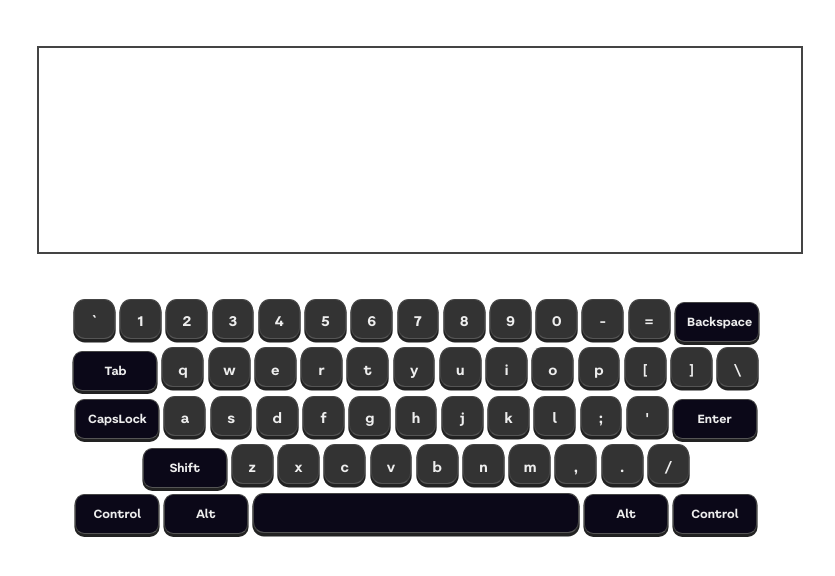
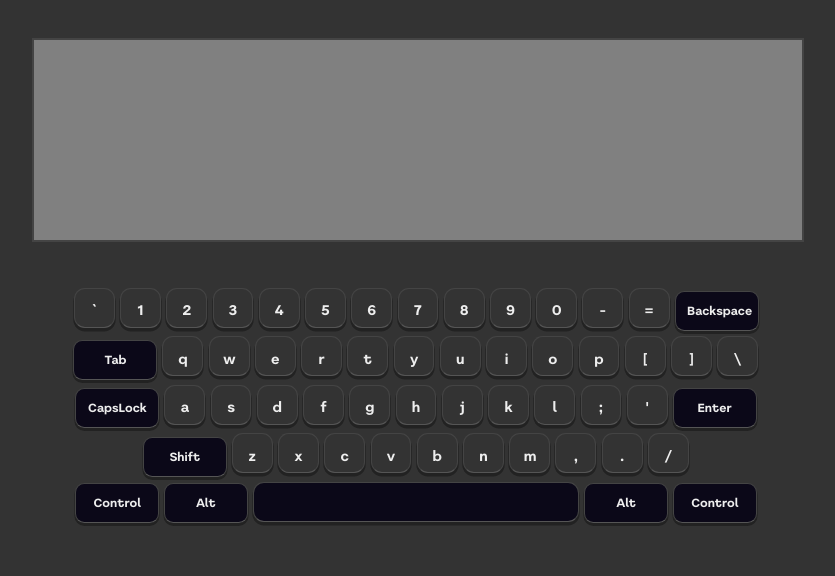
Before and after one commit to IHARNAZAROV/RSS-Virtual-Keyboard, a website: page index.html in a window 1280 px wide. Shown: the whole page, without its empty margins (224-1059 px from the left). Drawn offline with Linux system fonts and the light colour scheme.

Commit message:
feat: recolor input

```diff
--- a/index.js
+++ b/index.js
@@ -195,7 +195,7 @@ class Keyboard {
         default: {
           let lenguageLetter;
           if (!this.properties.isRussian) {
-            lenguageLetter = key[0];
+            ([lenguageLetter] = key);
           } else {
             lenguageLetter = key[1];
           }
--- a/style.css
+++ b/style.css
@@ -1,9 +1,23 @@
 @font-face {
     font-family: 'Literal';
     src: url('./assets/fonts/Literal.otf');
-             font-style: normal;
+    font-style: normal;
     font-weight: normal;
     text-rendering: optimizeLegibility;
+}
+
+body {
+    background-color: #333;
+}
+
+html {
+    height: 100%;
+    width: 100%;
+}
+
+* {
+    margin: 0;
+    padding: 0;
 }
 
 .keyboard-input {
@@ -16,6 +30,7 @@
     font-size: 40px;
     resize: none;
     color: #1f1235;
+    background-color: grey;
 }
 
 .keyboard {
```
